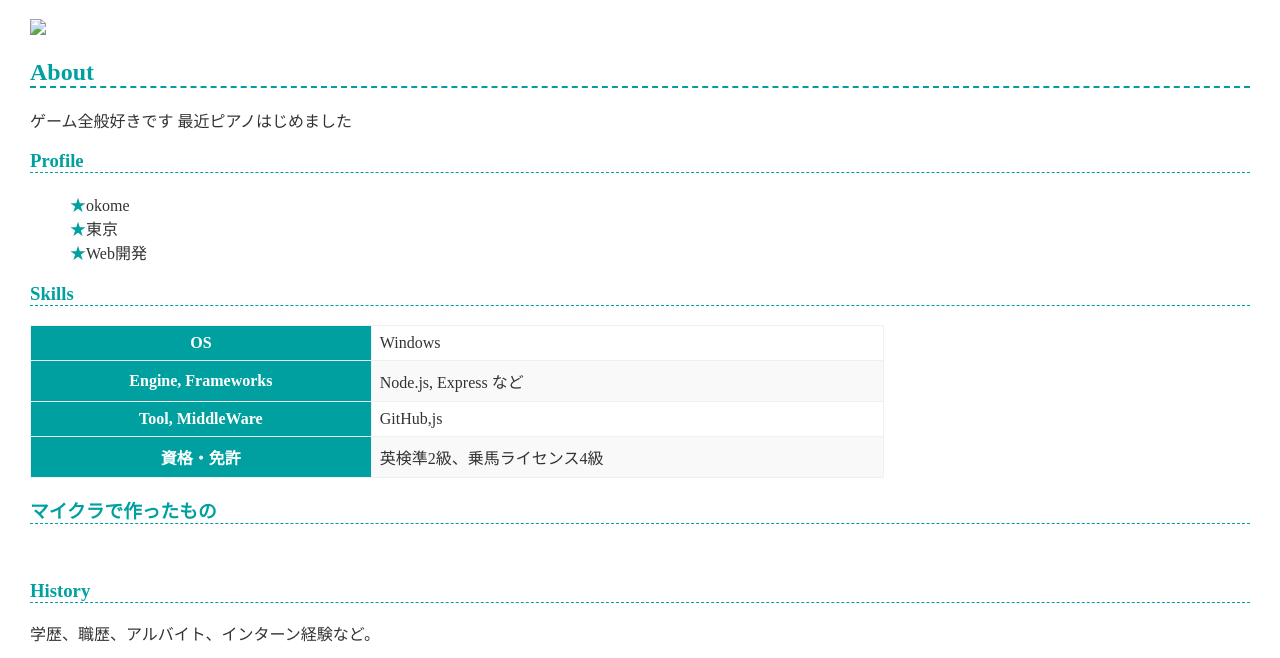
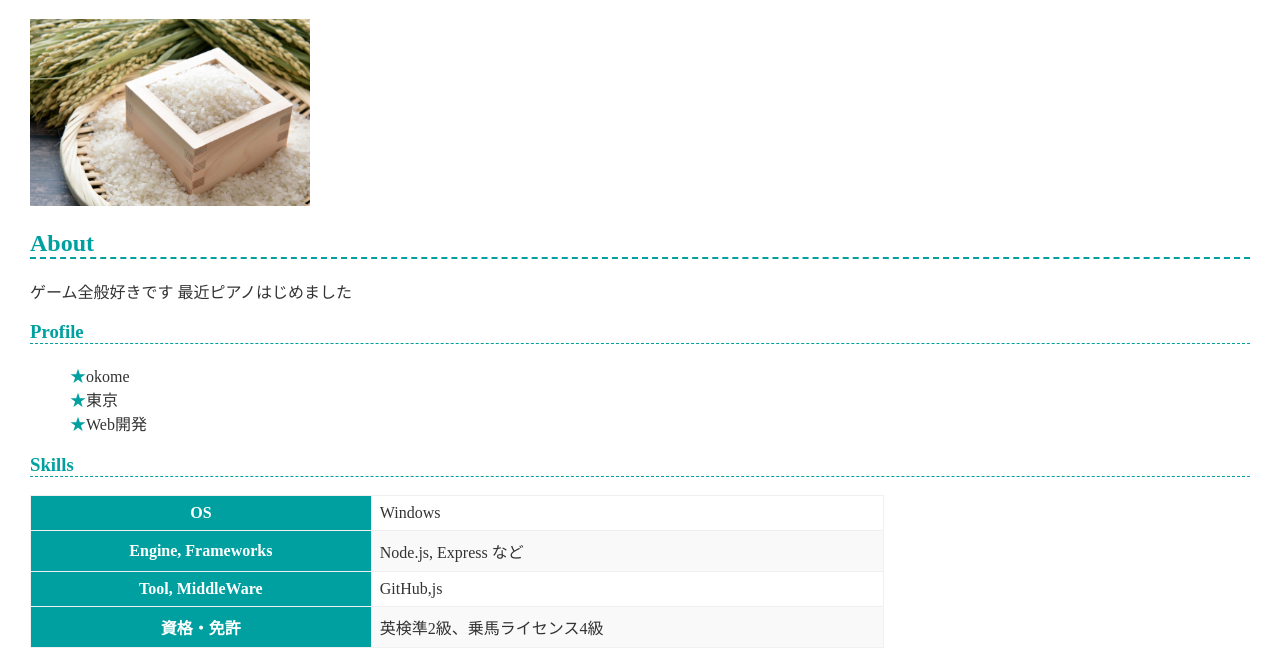
Before and after one commit to ikuya181539-create/ikuya181539.github.io, a plain HTML site: page index.html in a window 1280 px wide. Shown: the part 103-761 px from the top of the page. Drawn offline with Linux system fonts and the light colour scheme.

Commit message:
Update index.html

```diff
--- a/index.html
+++ b/index.html
@@ -8,7 +8,7 @@
   </head>
   <body>
     <h1>おこめ</h1>
-        <img src="profile_image.png" >
+        <img src="unnamed.jpg" width="280" >
 
     <h2>About</h2>
     <p>
```
